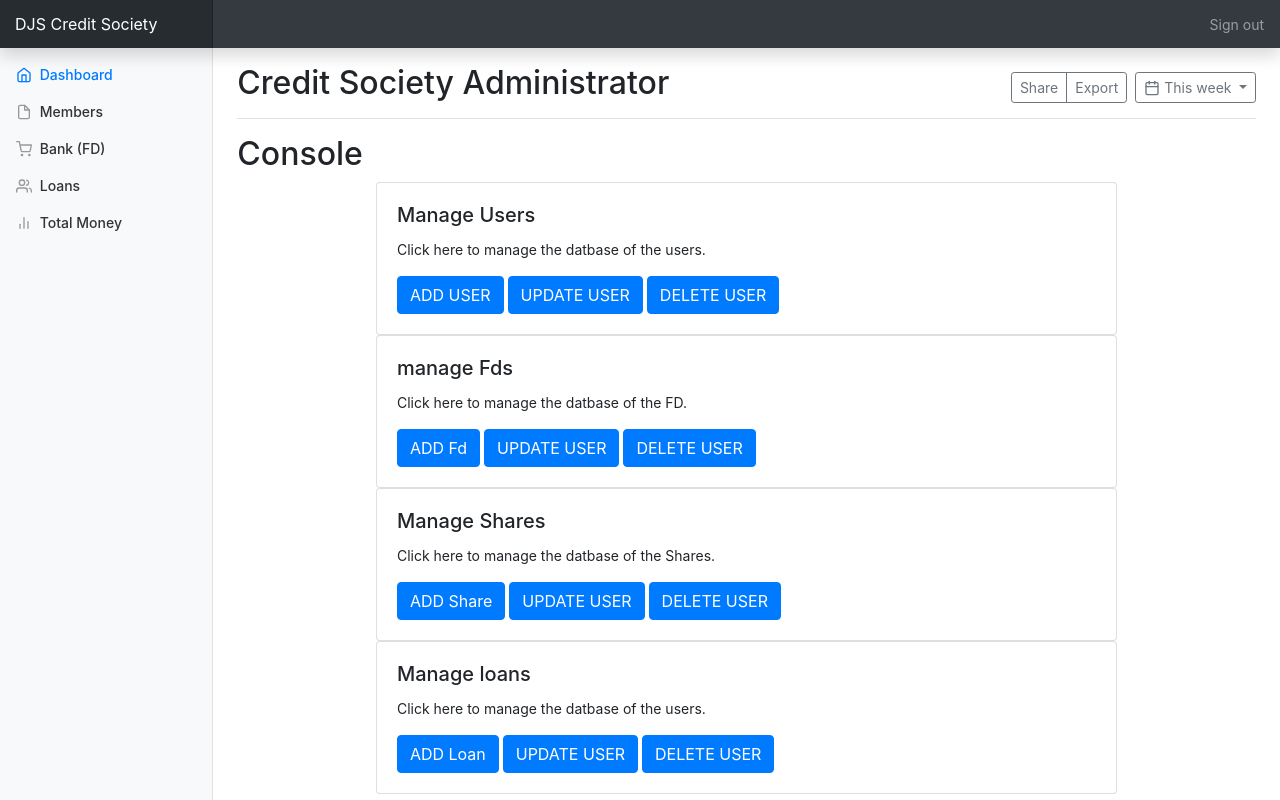
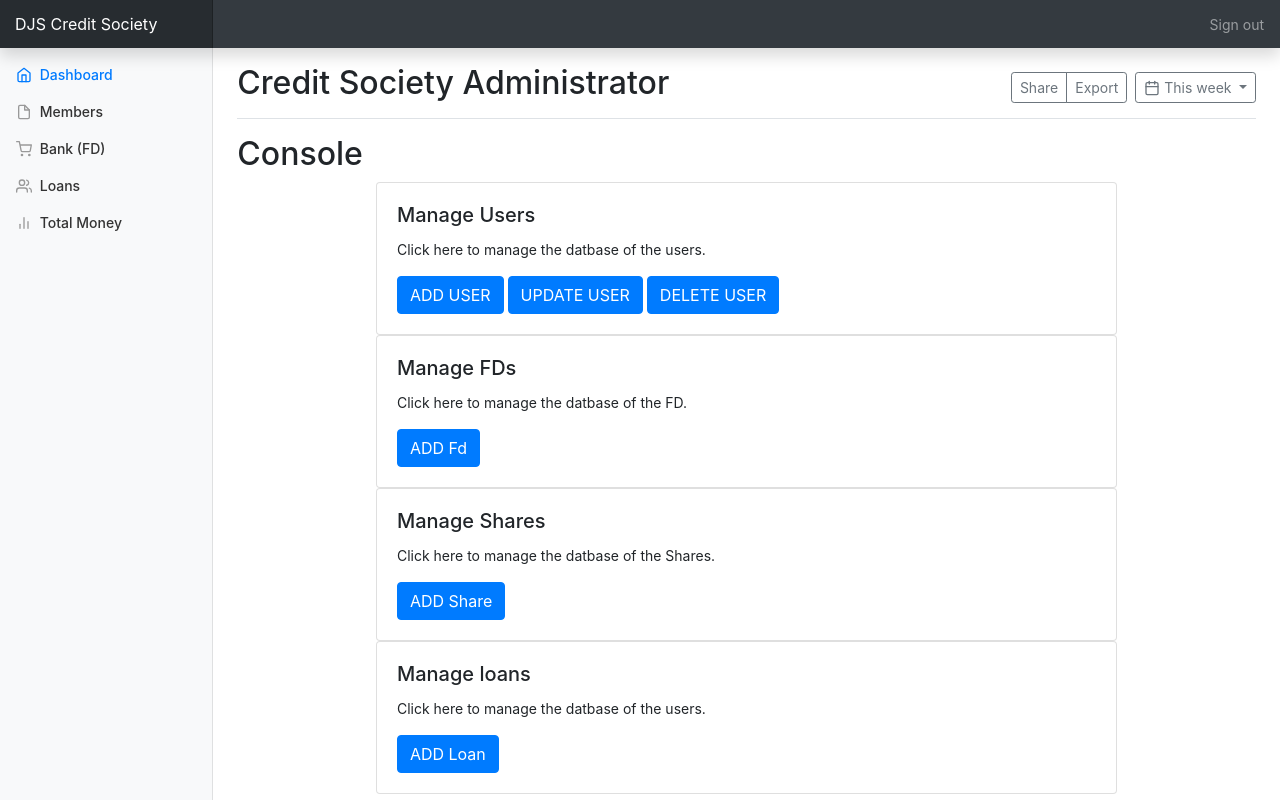
Before and after one commit to chiraggada2911/Credit-Society-Django, a Django app: page /csadmin/ in a window 1280 px wide. Run offline with Django 3.2, Linux system fonts and the light colour scheme; a user stored in the database is signed in; parts of the project's set-up code (start-up, migrations or seed data) failed here and were passed over; some libraries are stand-ins or nearby versions.

Commit message:
changed csadmin

```diff
--- a/website/csadmin/templates/console.html
+++ b/website/csadmin/templates/console.html
@@ -20,20 +20,16 @@
         </div>
         <div class="card w-75">
             <div class="card-body">
-              <h5 class="card-title">manage Fds</h5>
+              <h5 class="card-title">Manage FDs</h5>
               <p class="card-text">Click here to manage the datbase of the FD.</p>
               <a href="{%url 'csadmin:fd_add'%}" class="btn btn-primary">ADD Fd</a>
-              <a href="#" class="btn btn-primary">UPDATE USER</a>
-              <a href="#" class="btn btn-primary">DELETE USER</a>
             </div>
           </div>
           <div class="card w-75">
               <div class="card-body">
                 <h5 class="card-title">Manage Shares</h5>
                 <p class="card-text">Click here to manage the datbase of the Shares.</p>
-                <a href="{%url 'csadmin:user_create'%}" class="btn btn-primary">ADD Share</a>
-                <a href="#" class="btn btn-primary">UPDATE USER</a>
-                <a href="#" class="btn btn-primary">DELETE USER</a>
+                <a href="{%url 'csadmin:shares_add'%}" class="btn btn-primary">ADD Share</a>
               </div>
             </div>
             <div class="card w-75">
@@ -41,8 +37,6 @@
                   <h5 class="card-title">Manage loans</h5>
                   <p class="card-text">Click here to manage the datbase of the users.</p>
                   <a href="{%url 'csadmin:loan_add'%}" class="btn btn-primary">ADD Loan</a>
-                  <a href="#" class="btn btn-primary">UPDATE USER</a>
-                  <a href="#" class="btn btn-primary">DELETE USER</a>
                 </div>
               </div>
       </div>
--- a/website/csadmin/urls.py
+++ b/website/csadmin/urls.py
@@ -12,6 +12,7 @@ urlpatterns = [
     path('user/create/', views.UserCreate.as_view(), name='user_create'),
     path('account/create/', views.AccountCreate.as_view(), name='account_create'),
     path('fd/add/', views.Fdadd.as_view(), name='fd_add'),
-    path('loan/add/', views.Loanadd.as_view(), name='loan_add')
+    path('loan/add/', views.Loanadd.as_view(), name='loan_add'),
+    path('shares/add/', views.Sharesadd.as_view(), name='shares_add')
 
 ]
--- a/website/csadmin/views.py
+++ b/website/csadmin/views.py
@@ -41,7 +41,7 @@ def totalmoney(request):
 #class adduseraccountform(ModelForm):
 class UserCreate(CreateView):
         model=User
-        fields=['first_name','last_name','username','password']
+        fields=['first_name','last_name','username','email','password']
         success_url=reverse_lazy('csadmin:account_create')
 
 class AccountCreate(CreateView):
@@ -58,3 +58,8 @@ class Loanadd(CreateView):
         model=Loan
         fields='__all__'
         success_url=reverse_lazy('csadmin:members')
+
+class Sharesadd(CreateView):
+        model=Shares
+        fields='__all__'
+        success_url=reverse_lazy('csadmin:members')
```
Also changed, not shown: website/csadmin/templates/status/shares_form.html (added, +27 -0 lines).
